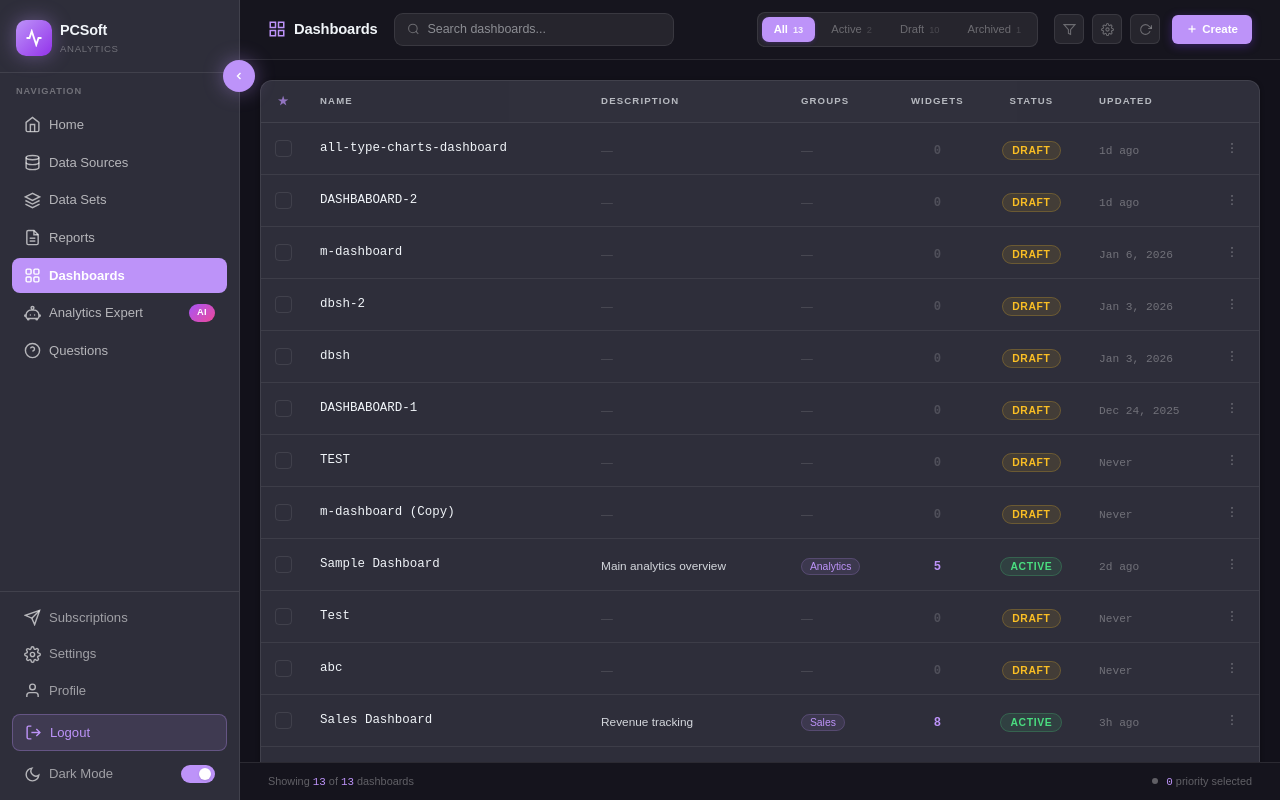
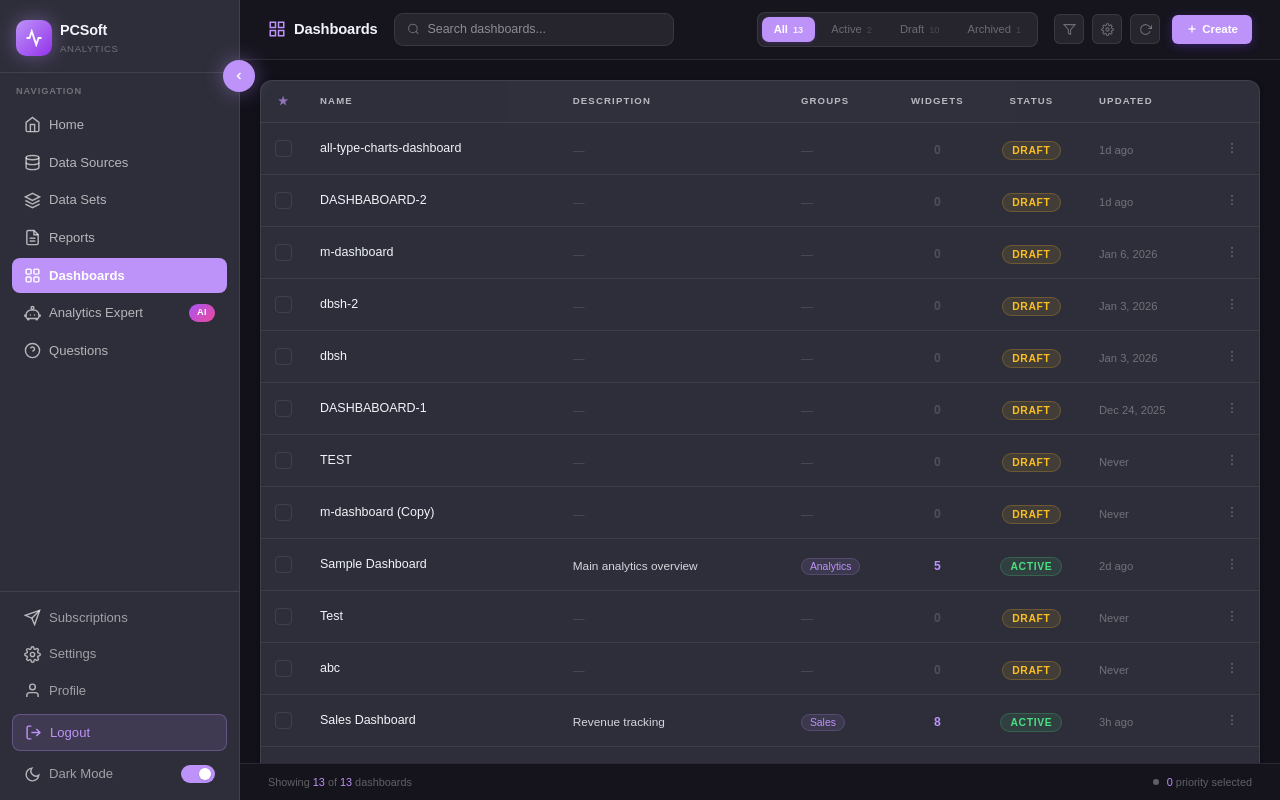
Before and after one commit to VaibhavMore2002/PCSoftAnalytics, a React (Vite) app: page /dashboards in a window 1280 px wide. Built offline with nearby package versions, Linux system fonts and the light colour scheme.

Commit message:
Changes in Colour Palette

```diff
--- a/src/DashboardList.jsx
+++ b/src/DashboardList.jsx
@@ -284,7 +284,7 @@ export default function DashboardsPage() {
                             <span className="text-[0.55rem] text-[var(--nav-active)]">★</span>
                           )}
                           <span
-                            className="text-[0.78rem] font-normal font-mono"
+                            className="text-[0.78rem] font-normal"
                             style={{ color: isPriority ? "var(--nav-active)" : "var(--text)" }}
                           >
                             {d.name}
@@ -316,7 +316,7 @@ export default function DashboardsPage() {
                       {/* Widgets */}
                       <td className="px-3.5 py-3 text-center">
                         <span
-                          className={`text-[0.76rem] font-semibold font-mono ${d.widgets > 0 ? "text-[var(--nav-active)] opacity-100" : "text-[var(--text-muted)] opacity-50"}`}
+                          className={`text-[0.76rem] font-semibold ${d.widgets > 0 ? "text-[var(--nav-active)] opacity-100" : "text-[var(--text-muted)] opacity-50"}`}
                         >
                           {d.widgets}
                         </span>
@@ -327,7 +327,7 @@ export default function DashboardsPage() {
                       </td>
                       {/* Updated */}
                       <td className="px-3.5 py-3">
-                        <span className="text-[0.70rem] font-mono text-[var(--text-muted)]">
+                        <span className="text-[0.70rem] text-[var(--text-muted)]">
                           {d.updated}
                         </span>
                       </td>
@@ -349,7 +349,7 @@ export default function DashboardsPage() {
         <div className="flex items-center justify-between px-7 py-[10px] shrink-0 border-t border-t-[var(--border)] bg-[var(--topbar-bg)]">
           <div className="flex items-center gap-3">
             <span className="text-[0.68rem] font-medium text-[var(--text-muted)]">
-              Showing <span className="text-[var(--nav-active)] font-mono">{filtered.length}</span> of <span className="text-[var(--nav-active)] font-mono">{DASHBOARDS.length}</span> dashboards
+              Showing <span className="text-[var(--nav-active)]">{filtered.length}</span> of <span className="text-[var(--nav-active)]">{DASHBOARDS.length}</span> dashboards
             </span>
             {activeTab !== "All" && (
               <span
@@ -369,7 +369,7 @@ export default function DashboardsPage() {
               }}
             />
             <span className="text-[0.68rem] font-medium text-[var(--text-muted)]">
-              <span className="text-[var(--nav-active)] font-mono">{priorityDashboards.length}</span> priority selected
+              <span className="text-[var(--nav-active)]">{priorityDashboards.length}</span> priority selected
             </span>
           </div>
         </div>
--- a/src/Home.jsx
+++ b/src/Home.jsx
@@ -310,12 +310,12 @@ export default function PCSoftAnalytics() {
                       {s.label}
                     </div>
                     {/* Value */}
-                    <div className="text-[1.85rem] font-bold leading-none tracking-[-0.02em] mb-[10px] font-mono text-[var(--text)]">
+                    <div className="text-[1.85rem] font-bold leading-none tracking-[-0.02em] mb-[10px] text-[var(--text)]">
                       <AnimatedNumber target={s.value} />
                     </div>
                     {/* Change */}
                     <div className="flex items-center gap-[5px]">
-                      <span className="text-[0.68rem] font-semibold font-mono text-[var(--positive)]">
+                      <span className="text-[0.68rem] font-semibold text-[var(--positive)]">
                         ↑ {s.change}
                       </span>
                       <span className="text-[0.65rem] text-[var(--text-muted)]">vs last month</span>
@@ -396,7 +396,7 @@ export default function PCSoftAnalytics() {
                       {a.sub}
                     </div>
                   </div>
-                  <div className="text-[0.63rem] shrink-0 tracking-[0.02em] font-mono text-[var(--text-muted)]">
+                  <div className="text-[0.63rem] shrink-0 tracking-[0.02em] text-[var(--text-muted)]">
                     {a.time}
                   </div>
                 </div>
--- a/src/Settings.jsx
+++ b/src/Settings.jsx
@@ -26,7 +26,7 @@ function Icon({ name, size = 18, color = "currentColor" }) {
 const palettes = [
     { id: 'default', name: 'Default Purple', primary: '#7c3aed', bg: '#f8f7fc', darkBg: '#12111a' },
     { id: 'oceanic', name: 'Oceanic Blue', primary: '#0284c7', bg: '#f0f9ff', darkBg: '#0f172a' },
-    { id: 'sun-steel', name: 'Sun & Steel', primary: '#ffbf00', bg: '#fffbeb', darkBg: '#111111' },
+    { id: 'sun-steel', name: 'Sun & Steel', primary: '#ffd92e', bg: '#fffbeb', darkBg: '#111111' },
 ];
 
 export default function Settings() {
--- a/src/Sidebar.jsx
+++ b/src/Sidebar.jsx
@@ -236,7 +236,7 @@ export default function Sidebar({
                   )}
                   {item.badge && !item.aiBadge && (
                     <span
-                      className="text-[0.6rem] font-bold font-mono py-0.5 px-2 rounded-full border shrink-0"
+                      className="text-[0.6rem] font-bold py-0.5 px-2 rounded-full border shrink-0"
                       style={{
                         background: active ? "rgba(255,255,255,0.22)" : "var(--badge-bg)",
                         color: active ? "#fff" : "var(--text-muted)",
```
